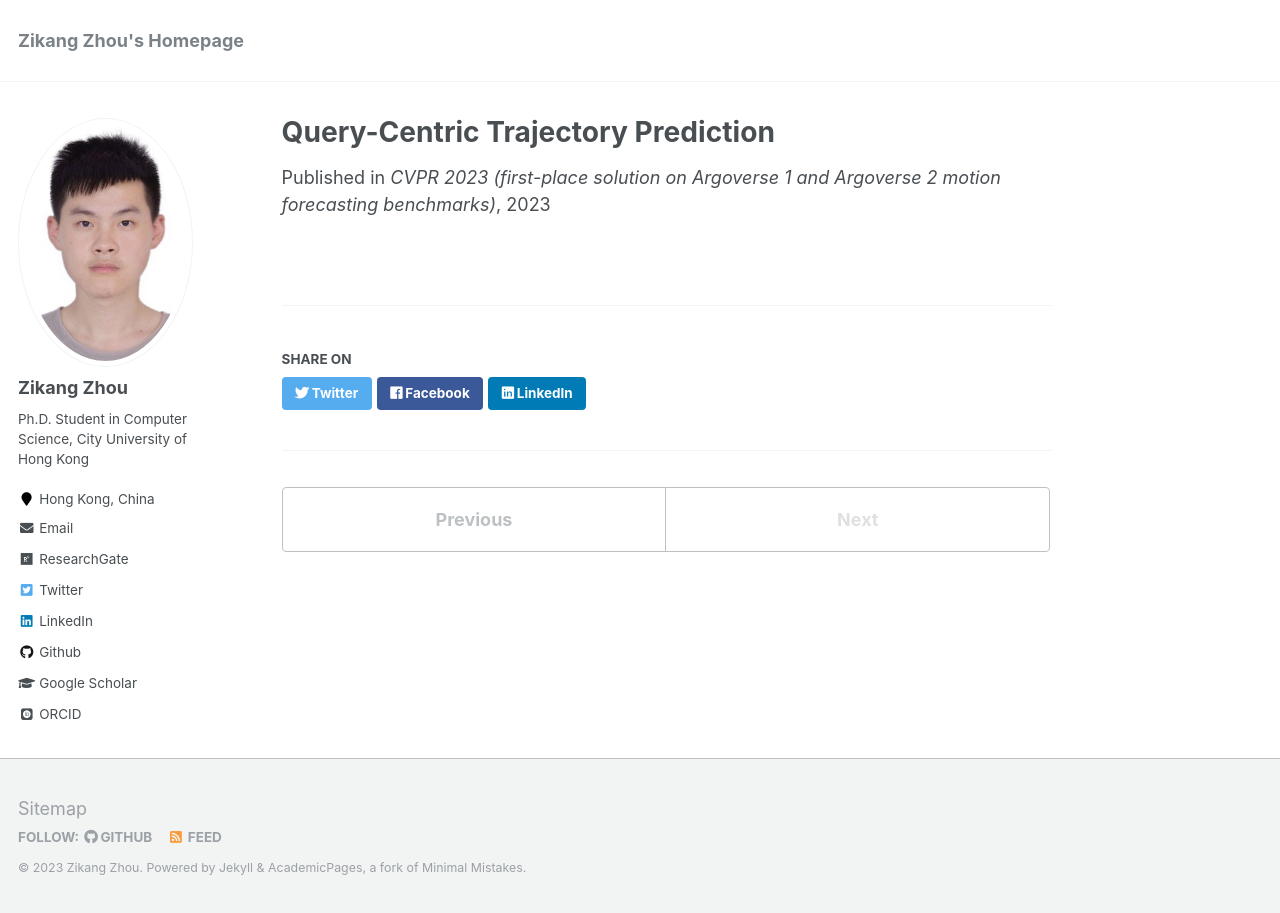
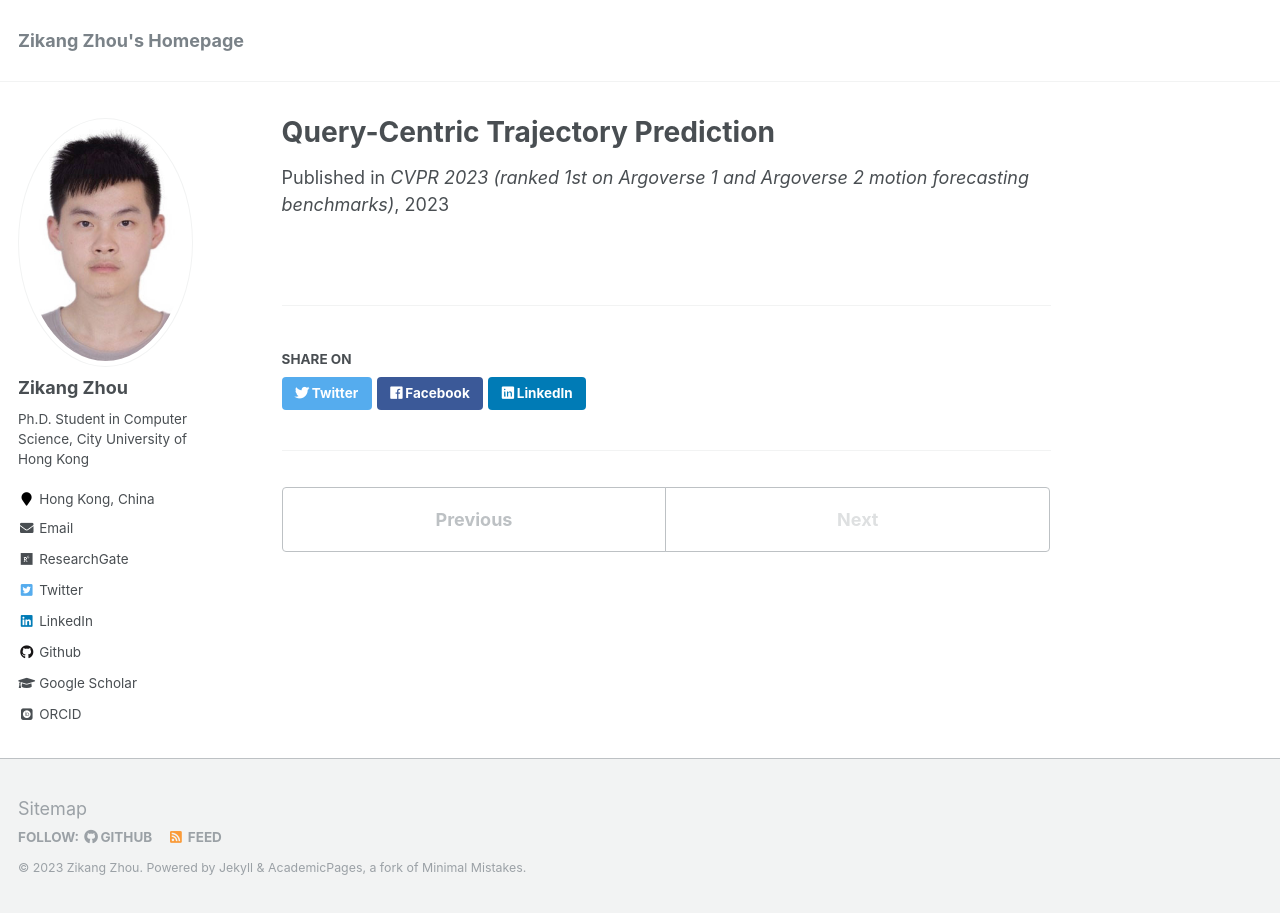
Before and after one commit to ZikangZhou/ZikangZhou.github.io, a Jekyll site: the page built from _publications/qcnet.md, in a window 1280 px wide. Built offline with Jekyll 4.4.1, drawn with Linux system fonts in a browser that asks for light colours; some web fonts are replaced.

Commit message:
Update qcnet.md

```diff
--- a/_publications/qcnet.md
+++ b/_publications/qcnet.md
@@ -4,7 +4,7 @@ collection: publications
 permalink: /publication/qcnet
 excerpt: 'A query-centric paradigm for trajectory prediction, enabling streaming scene encoding, parallel multi-agent decoding, multi-modal and long-term prediction.'
 date: 2023-06-20
-venue: 'CVPR 2023 (first-place solution on Argoverse 1 and Argoverse 2 motion forecasting benchmarks)'
+venue: 'CVPR 2023 (ranked 1st on Argoverse 1 and Argoverse 2 motion forecasting benchmarks)'
 # paperurl: 'https://openaccess.thecvf.com/content/CVPR2022/papers/Zhou_HiVT_Hierarchical_Vector_Transformer_for_Multi-Agent_Motion_Prediction_CVPR_2022_paper.pdf'
 imgurl: 'qcnet.png'
 show: true
```
